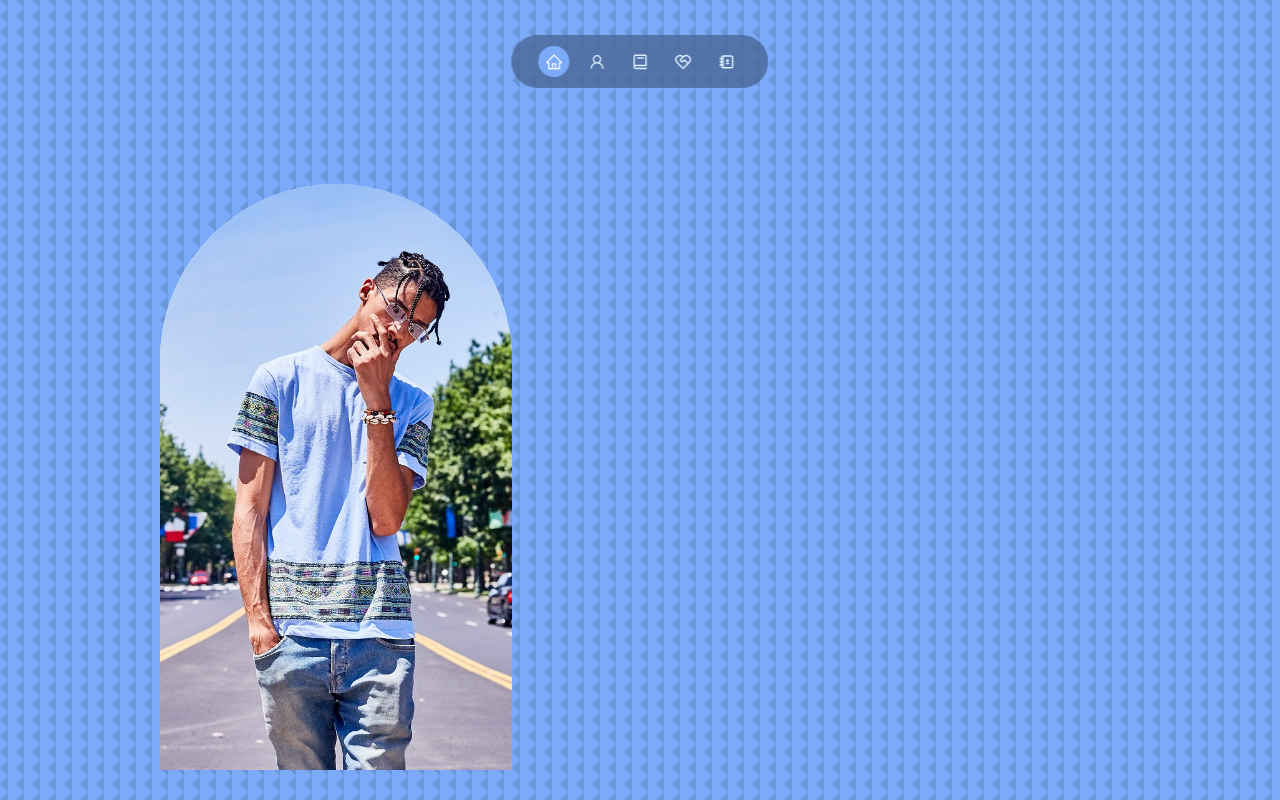
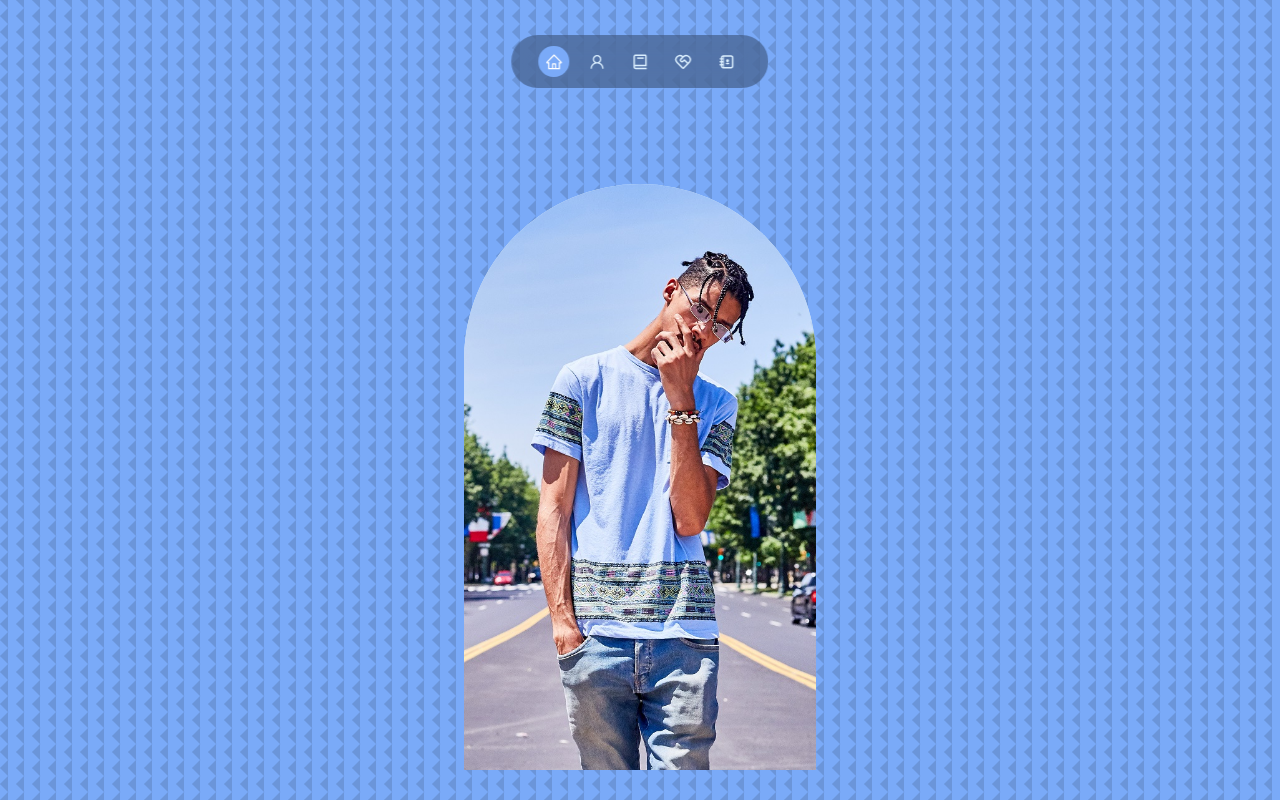
Before and after one commit to TyGBenjamin/Portfolio.v3.01, a React (Create React App) app: page / in a window 1280 px wide. Shown: the part 680-1480 px from the top of the page. Built offline with nearby package versions, Linux system fonts and the light colour scheme.

Commit message:
removed some styles

```diff
--- a/src/components/photo/photo.css
+++ b/src/components/photo/photo.css
@@ -2,8 +2,6 @@
   background: var(--color-primary);
   width: 22rem;
   height: 30rem;
-  display: flex;
-  flex-direction: column;
   position: relative;
   left: calc(50%-11rem);
   margin-top: 4rem;
@@ -13,7 +11,7 @@
 .photoDiv {
   display: flex;
   flex-direction: column;
-  /* align-items: center; */
+  align-items: center;
   min-height: 100vh;
   position: relative;
 }
```
